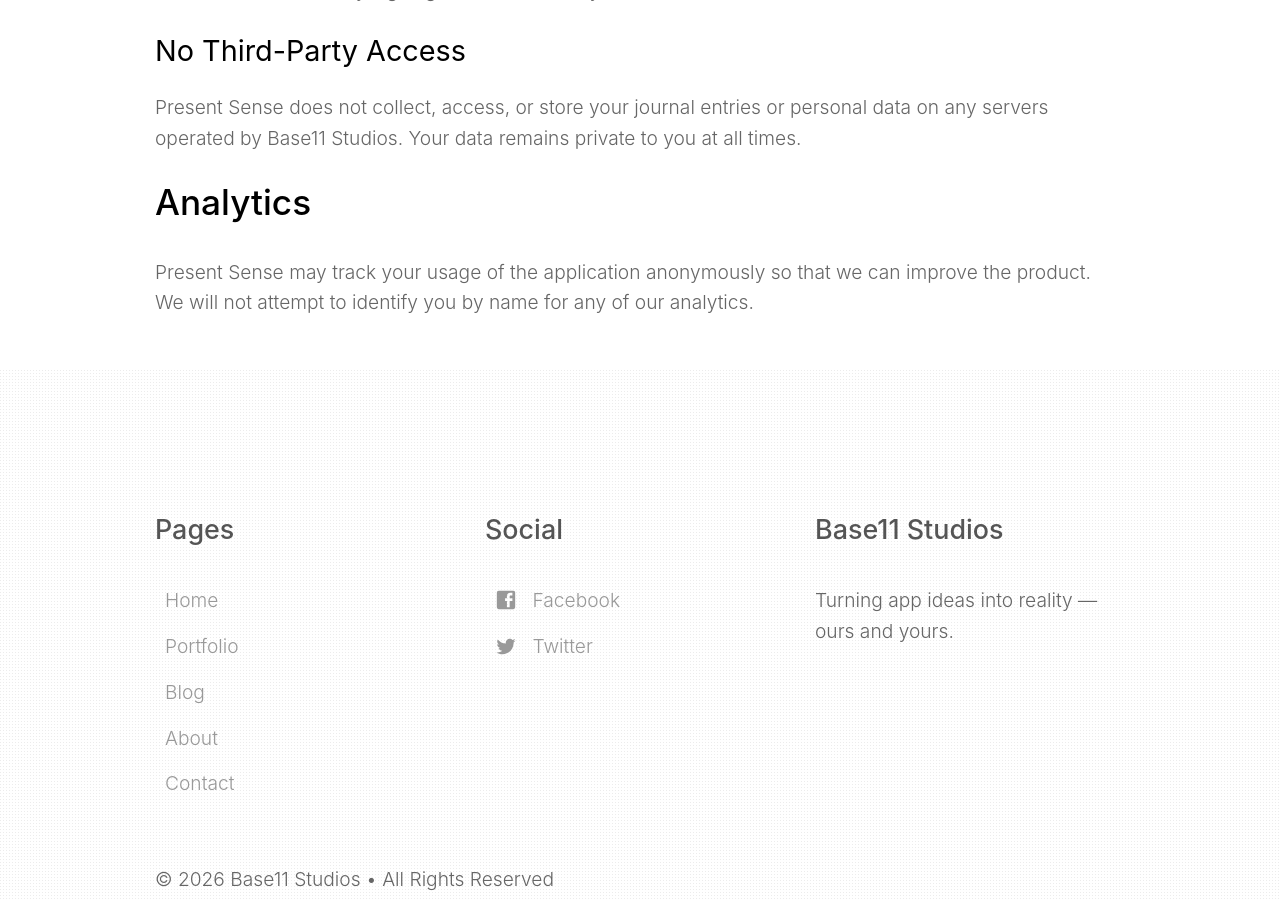
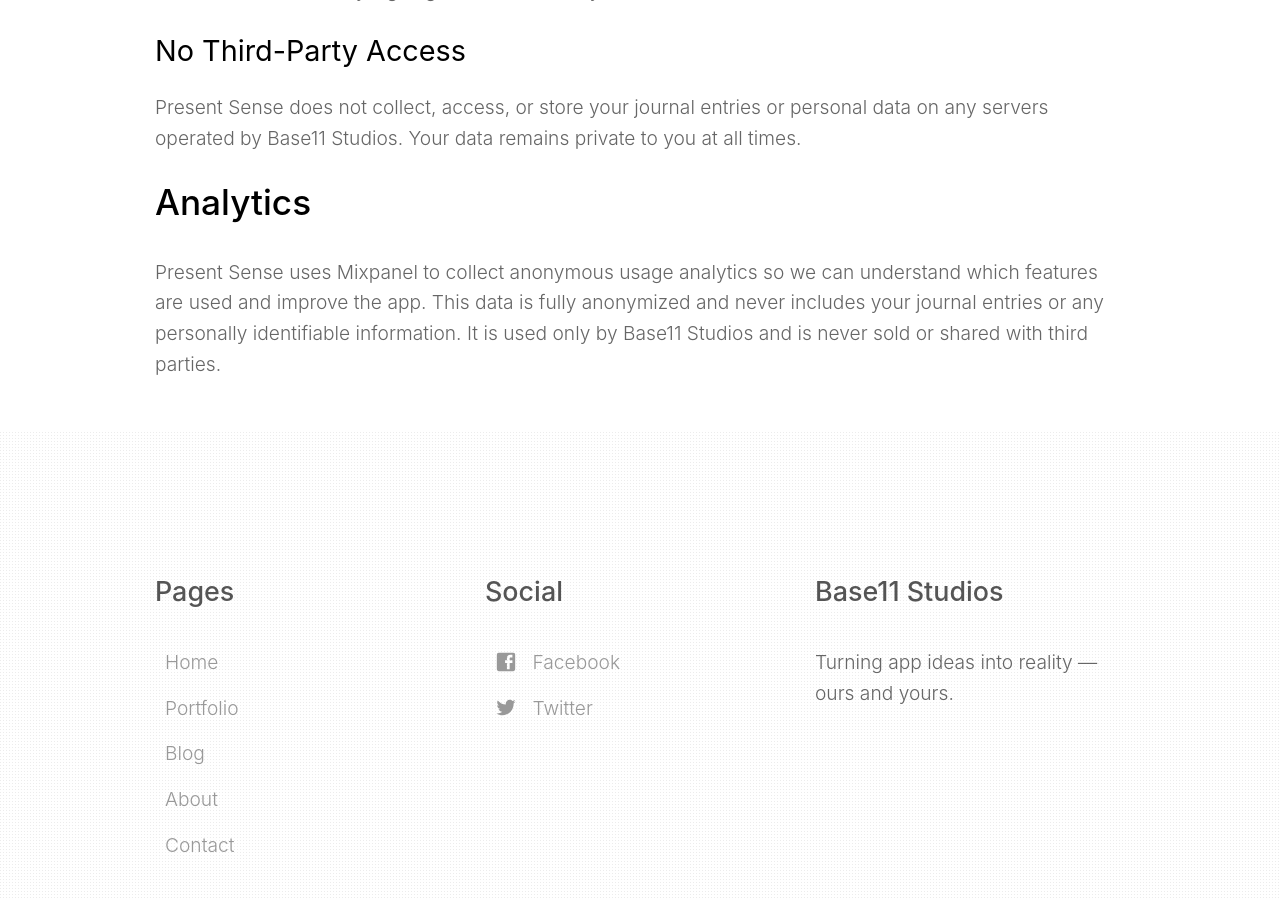
Before and after one commit to Base11Studios/base11site, a Jekyll site: the page built from present-sense-privacy.html, in a window 1280 px wide and 900 px high, scrolled down 910 px. Built offline with Jekyll 4.4.1, drawn with Linux system fonts in a browser that asks for light colours; nearby versions of some CDN libraries; library files that are not in the unit come from our copies.

Commit message:
Disclose Mixpanel analytics in Present Sense privacy policy
Co-Authored-By: Claude Opus 4.7 <noreply@anthropic.com>

```diff
--- a/present-sense-privacy.html
+++ b/present-sense-privacy.html
@@ -24,6 +24,6 @@ subtitle: Simple app, simple policy.
 		<p>Present Sense does not collect, access, or store your journal entries or personal data on any servers operated by Base11 Studios. Your data remains private to you at all times.</p>
 
 		<h2>Analytics</h2>
-		<p>Present Sense may track your usage of the application anonymously so that we can improve the product. We will not attempt to identify you by name for any of our analytics.</p>
+		<p>Present Sense uses Mixpanel to collect anonymous usage analytics so we can understand which features are used and improve the app. This data is fully anonymized and never includes your journal entries or any personally identifiable information. It is used only by Base11 Studios and is never sold or shared with third parties.</p>
 	</div>
 </section>
```
